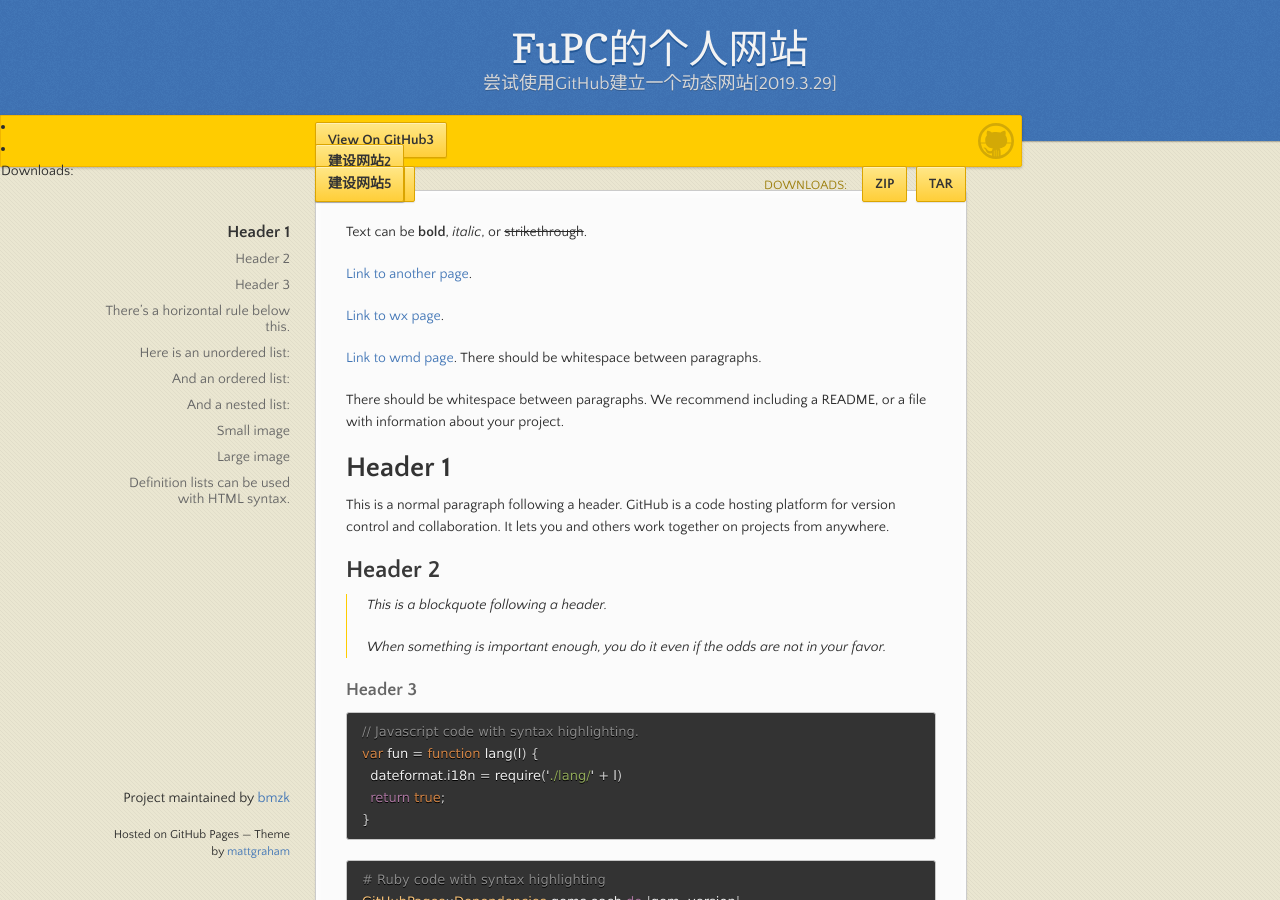
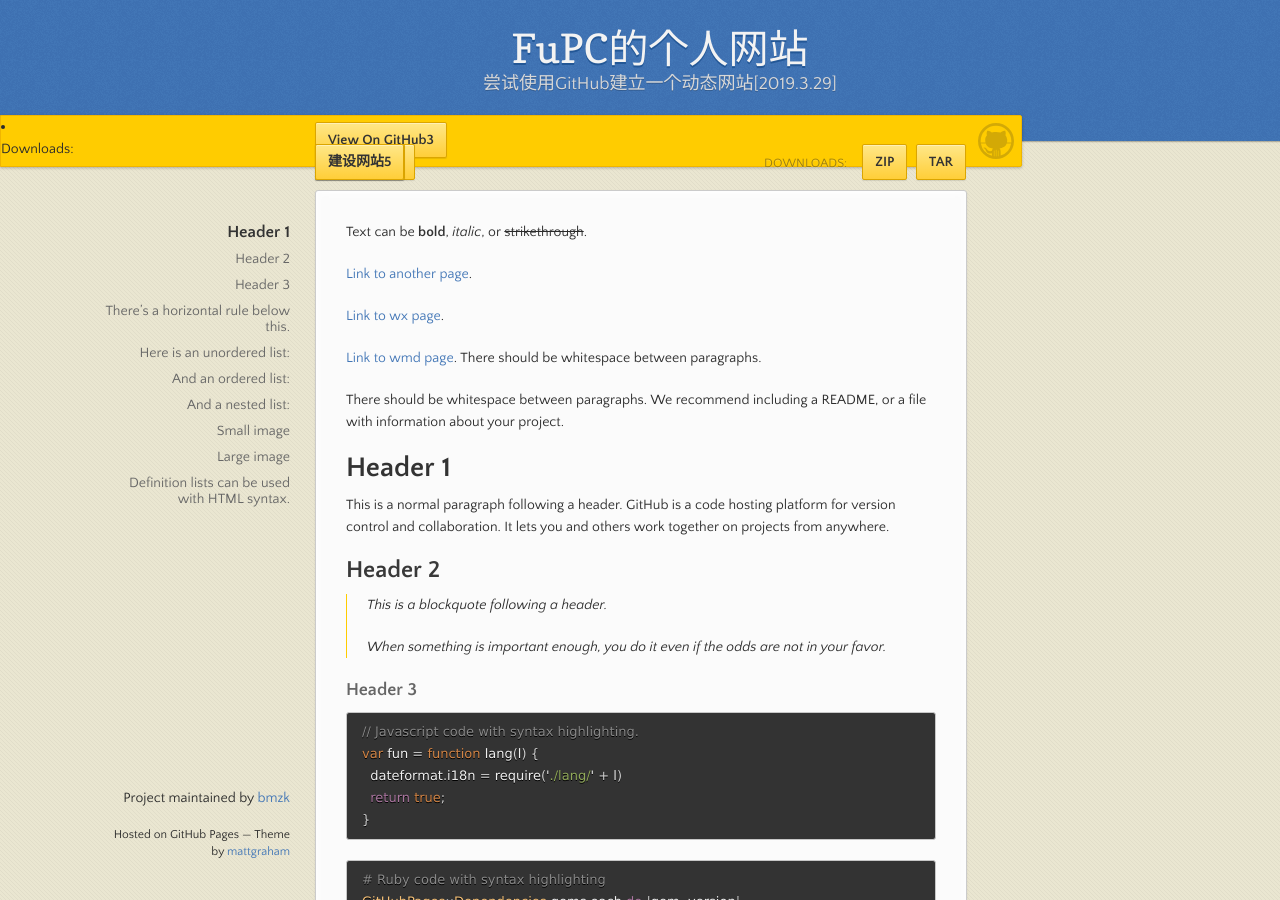
Before and after one commit to bmzk/MyWeb, a Jekyll site: the page built from index.md, in a window 1280 px wide and 900 px high. Built offline with Jekyll 4.4.1, drawn with Linux system fonts in a browser that asks for light colours.

Commit message:
Update default.html

```diff
--- a/_layouts/default.html
+++ b/_layouts/default.html
@@ -25,7 +25,7 @@
         <span id="logo"></span>
 
         <li><a href="{{ site.github.repository_url }}" class="button fork"><strong>View On GitHub3</strong></a></li>
-		<li><a href="http://www.runoob.com/" class="button fork" >建设网站2</a></li>
+		<a href="http://www.runoob.com/" class="button fork" >建设网站2</a>
 		<a href="http://www.runoob.com/" class="button fork" >建设网站3</a>
 		<a href="http://www.runoob.com/" class="button fork" >建设网站3.5</a>
 		<span>Downloads:</span>
```
